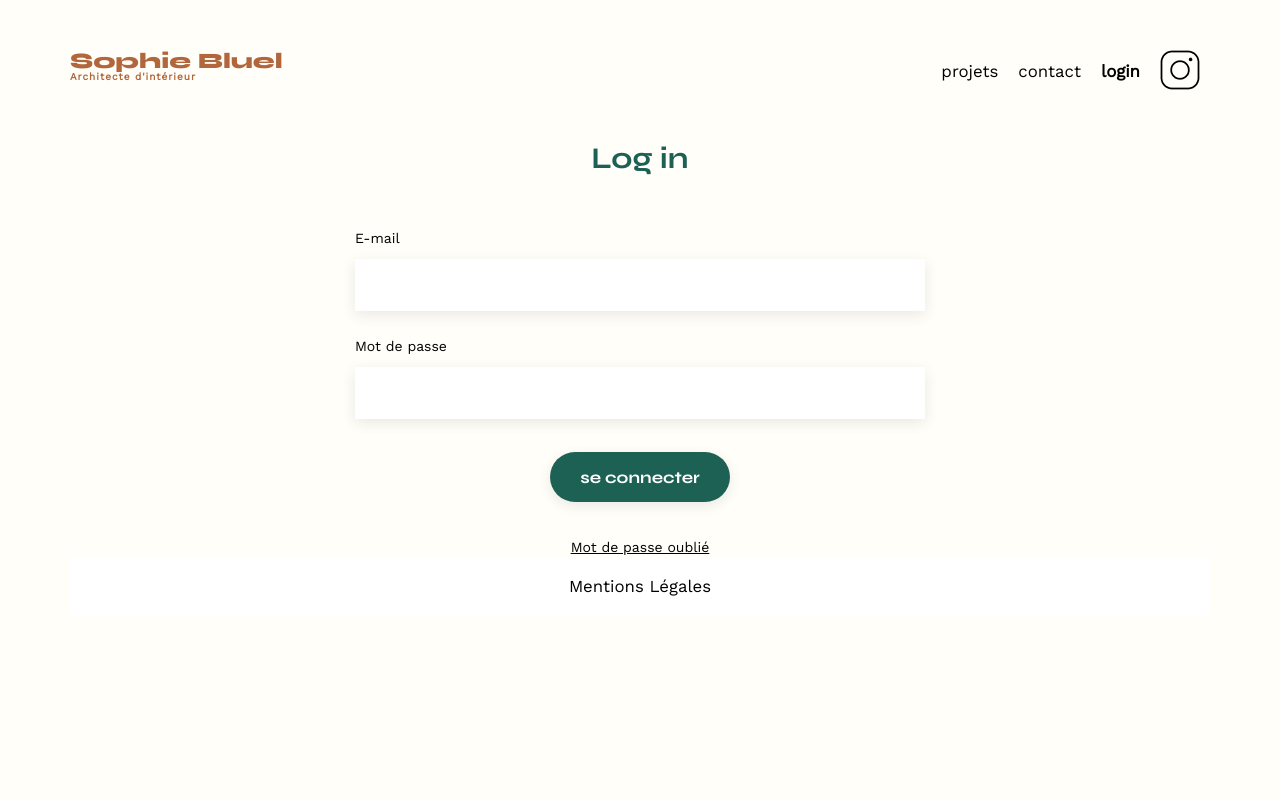
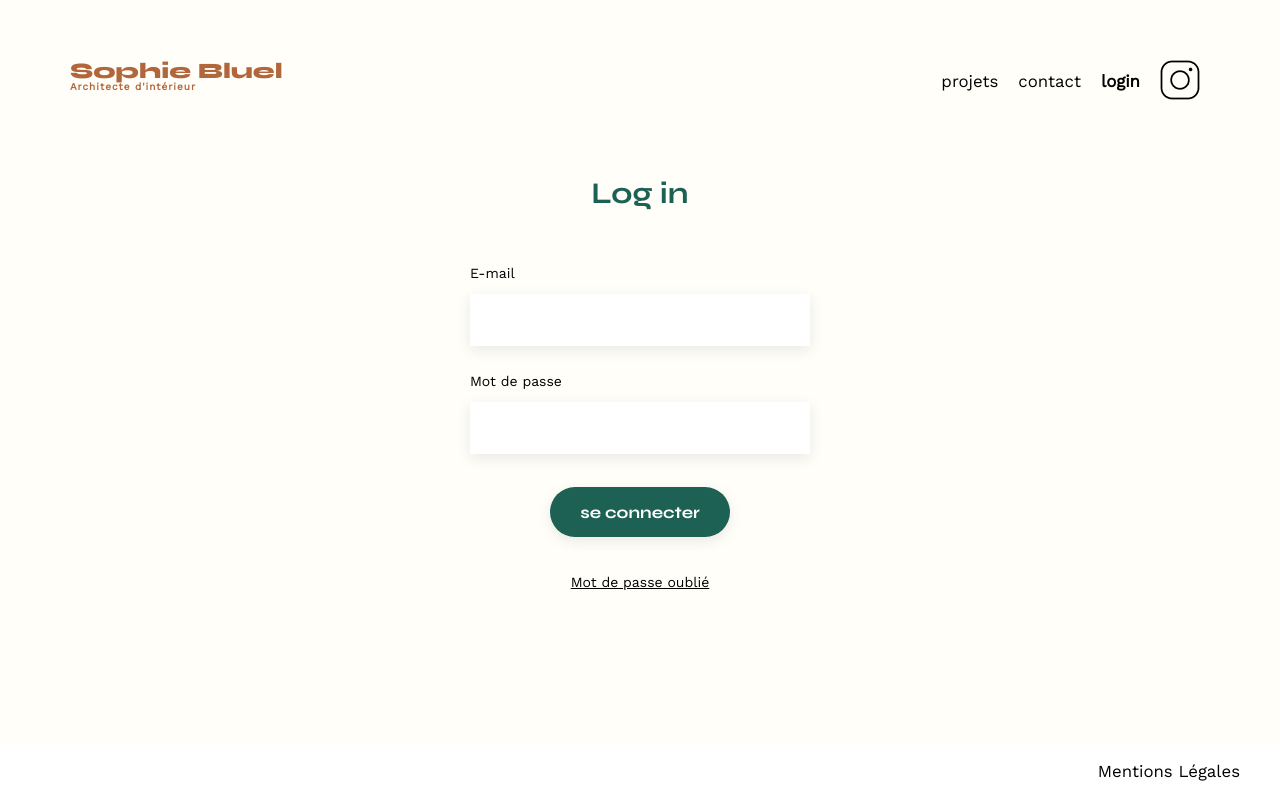
Before and after one commit to MehdiUI/Portfolio-architecte-sophie-bluel-master-main, a plain HTML site: page FrontEnd/login.html in a window 1280 px wide. Drawn offline with nearby package versions, Linux system fonts and the light colour scheme; no server answers.

Commit message:
Prêt pour la soutenance

```diff
--- a/FrontEnd/assets/login.css
+++ b/FrontEnd/assets/login.css
@@ -2,6 +2,11 @@
 	text-decoration: none;
 	color: black;
   }
+
+/* http://meyerweb.com/eric/tools/css/reset/
+   v2.0 | 20110126
+   License: none (public domain)
+*/
 
 html, body, div, span, applet, object, iframe,
 h1, h2, h3, h4, h5, h6, p, blockquote, pre,
@@ -22,22 +27,55 @@ time, mark, audio, video {
 	font-size: 100%;
 	font: inherit;
 	vertical-align: baseline;
-	background-color: #FFFEF8;
+
 }
 
+/* HTML5 display-role reset for older browsers */
 article, aside, details, figcaption, figure,
 footer, header, hgroup, menu, nav, section {
 	display: block;
 }
+
+html{
+	background-color: white;
+}
+
 body {
 	line-height: 1;
+	margin: 0;
+    padding: 0;
+    display: flex;
+    flex-direction: column;
+    align-items: center; /* Centre le contenu */
+	font-family: 'Work Sans' ;
+	font-size: 14px;
+	background-color: #fffef8;
+	width: 100%;
 }
+
+header {
+	display: flex;
+	justify-content: space-between;
+	padding: 60px 0px 0px 0px  ;
+	width: 100%;
+	max-width: 1140px;
+}
+
+main{
+	max-width: 1140px;
+    width: 100%;
+    padding: 0 20px; /* Évite des marges trop grandes */
+    box-sizing: border-box; /* Empêche le débordement */
+
+}
+
 ol, ul {
 	list-style: none;
 }
 blockquote, q {
 	quotes: none;
 }
+
 blockquote:before, blockquote:after,
 q:before, q:after {
 	content: '';
@@ -48,17 +86,8 @@ table {
 	border-spacing: 0;
 }
 
-body {
-	max-width: 1140px;
-	margin:auto;
-	font-family: 'Work Sans' ;
-	font-size: 14px;
-}
-header {
-	display: flex;
-	justify-content: space-between;
-	margin: 50px 0
-}
+/** end reset css**/
+
 section {
 	margin: 50px 0
 }
@@ -123,3 +152,46 @@ li:hover {
 	text-align: center;
 
 }
+
+footer nav li {
+    width: 100%;
+    background-color: #ffffff;
+    padding: 20px 40px 20px 20px;
+    position: relative;
+    display: flex;
+	justify-content: flex-end;
+}
+
+.mentions {
+    width: 100%;
+    max-width: 1140px;
+    margin: 0 auto;
+    display: flex;
+
+
+
+    background-color: white;
+}
+
+
+
+footer { width: 	100%;
+	background-color: white;
+max-height: 300px;}
+
+html, body {
+    height: 100%;
+    display: flex;
+    flex-direction: column;
+    margin: 0;
+}
+
+
+
+footer {
+    margin-top: auto; /* Pousse le footer tout en bas */
+    width: 100%;
+    background-color: white;
+    text-align: center;
+
+}
--- a/FrontEnd/assets/style.css
+++ b/FrontEnd/assets/style.css
@@ -22,17 +22,48 @@ time, mark, audio, video {
 	font-size: 100%;
 	font: inherit;
 	vertical-align: baseline;
-	background-color: #fffef8;
+
 }
+
 /* HTML5 display-role reset for older browsers */
 article, aside, details, figcaption, figure,
 footer, header, hgroup, menu, nav, section {
 	display: block;
 }
+
+html{
+	background-color: white;
+}
+
 body {
 	line-height: 1;
+	margin: 0;
+    padding: 0;
+    display: flex;
+    flex-direction: column;
+    align-items: center; /* Centre le contenu */
+	font-family: 'Work Sans' ;
+	font-size: 14px;
+	background-color: #fffef8;
+	width: 100%;
+}
+
+header {
+	display: flex;
+	justify-content: space-between;
+	padding: 60px 0px 0px 0px  ;
+	width: 100%;
+	max-width: 1140px;
+}
+
+main{
+	max-width: 1140px;
+    width: 100%;
+    padding: 0 20px; /* Évite des marges trop grandes */
+    box-sizing: border-box; /* Empêche le débordement */
 
 }
+
 ol, ul {
 	list-style: none;
 }
@@ -48,18 +79,11 @@ table {
 	border-collapse: collapse;
 	border-spacing: 0;
 }
+
 /** end reset css**/
-body {
-	max-width: 1140px;
-	margin:auto;
-	font-family: 'Work Sans' ;
-	font-size: 14px;
-}
-header {
-	display: flex;
-	justify-content: space-between;
-	margin: 50px   ;
-}
+
+
+
 
 section {
 	margin: 50px 0
@@ -78,7 +102,7 @@ h1 > span {
 	font-family: 'Work Sans';
 	font-size:10px;
 	letter-spacing: 0.1em;
-;
+
 }
 
 h2{
@@ -101,10 +125,12 @@ nav li {
 li:hover {
 	color: #B1663C;
 }
+
 #introduction {
 	display: flex;
 	align-items: center;
 }
+
 #introduction figure {
 	flex: 1
 }
@@ -164,9 +190,11 @@ margin: auto;
 	border: none;
 	box-shadow: 0px 4px 14px rgba(0, 0, 0, 0.09);
 }
+
 #contact label {
 	margin: 2em 0 1em 0;
 }
+
 #contact textarea {
 	border: none;
 	box-shadow: 0px 4px 14px rgba(0, 0, 0, 0.09);
@@ -186,24 +214,30 @@ input[type="submit"]{
 
 
 
+main{
+	max-width: 1140px;
+}
 
 footer nav li {
     width: 100%;
-    background-color: white; /* Assure-toi que le footer est bien blanc */
+    background-color: #ffffff;
     padding: 20px 0;
     position: relative;
     display: flex;
-    justify-content: center; /* Centre le contenu horizontalement */
+    justify-content: center;
 }
 
+footer{
+	width: 	100%;
+	background-color: white;
+}
 .mentions {
-    width: 100%;
-    max-width: 1140px; /* Garde l'alignement avec le contenu */
-    margin: 0 auto; /* Centre le bloc mentions */
+
+
+
     display: flex;
-    justify-content: flex-end; /* Aligne le texte à droite */
-    padding: 10px 20px; /* Ajoute un peu d'espace autour */
-	width: 100%;
+    justify-content: flex-end;
+    padding: 10px 20px;
     background-color: white;
 }
 
@@ -271,6 +305,8 @@ footer nav li {
 
 #login {
 	width: 50%;
+	max-width: 1140px;
+
 	margin: auto;
 }
 
@@ -288,6 +324,7 @@ footer nav li {
 	margin-top:30px;
 	display: flex;
 	flex-direction: column;
+	padding: 0px 150px 0px 150px ;
 }
 
 #login input {
@@ -295,6 +332,7 @@ footer nav li {
 	font-size: 1.2em;
 	border: none;
 	box-shadow: 0px 4px 14px rgba(0, 0, 0, 0.09);
+
 }
 
 #login label {
@@ -371,6 +409,7 @@ footer nav li {
     height: 40px;  /* Assure une hauteur fixe */
     z-index: 1;
     display: none;  /* Par défaut caché */
+	gap: 10px;
 }
 
 #admin-bar.visible {
@@ -383,6 +422,7 @@ footer nav li {
 /* Empêcher le header d’être caché */
 body.user-logged-in {
     padding-top: 50px !important;
+	background-color: #fffef8;
 }
 
 
```
Also changed, not shown: FrontEnd/index.html (+2 -1 lines).
